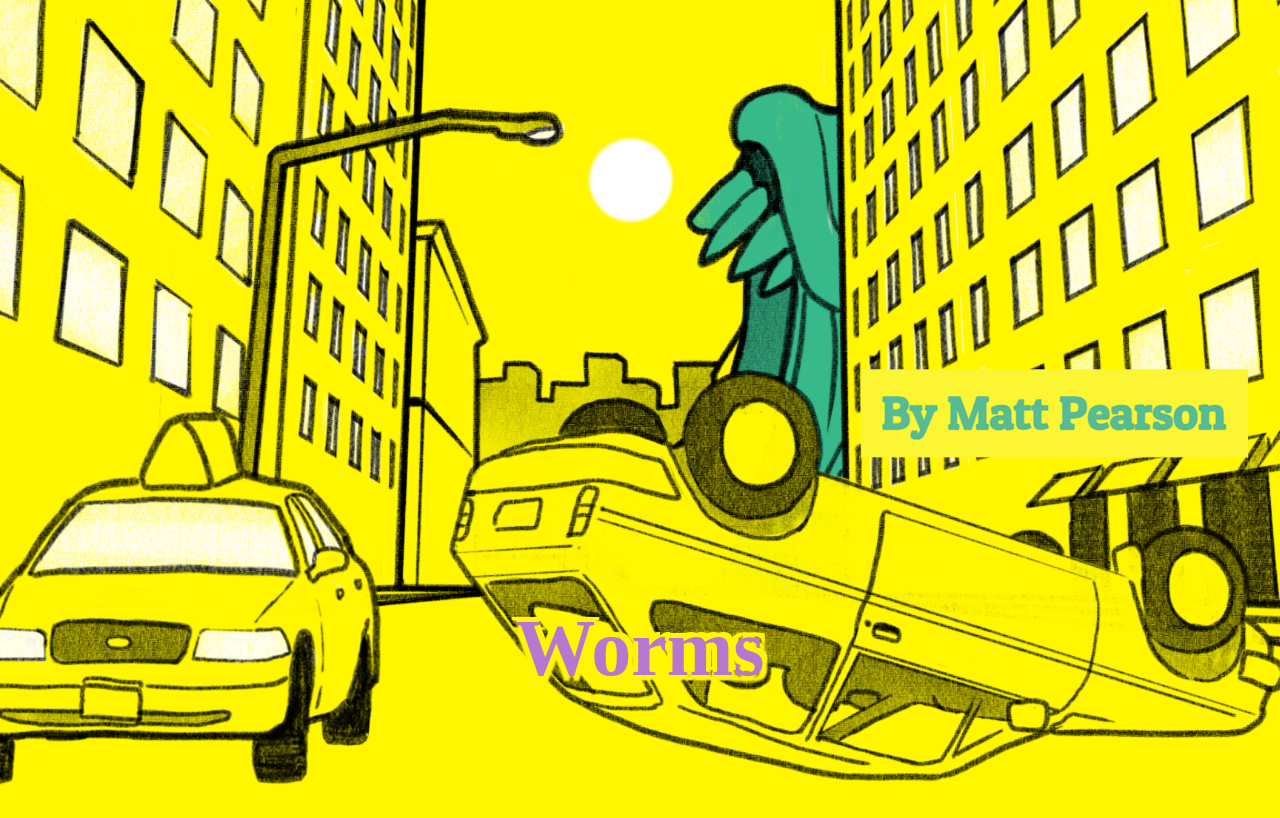
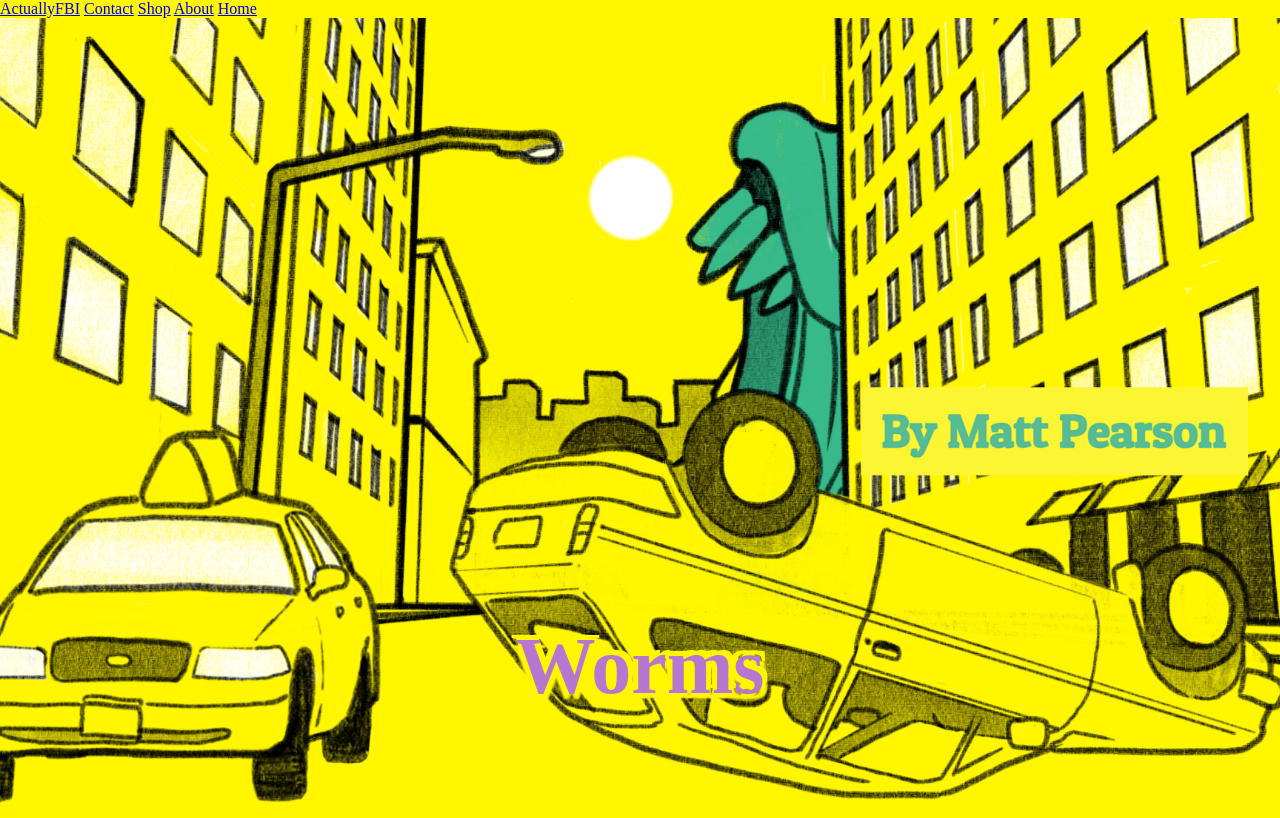
Before and after one commit to ActuallyFBI/Parallax, a plain HTML site: page index.html in a window 1280 px wide. Drawn offline with Linux system fonts and the light colour scheme; a web font is replaced by a local one.

Commit message:
Update index.html

```diff
--- a/index.html
+++ b/index.html
@@ -11,8 +11,16 @@
   <link href="https://fonts.googleapis.com/css?family=Patua+One:regular" rel="stylesheet" />
 </head>
 <body>
+  <div class="topnav">
+    <a href="#" class="logo">Actually<span class="fbi">FBI</span></a>
+    <a href="#contact">Contact</a>
+    <a href="#shop">Shop</a>
+    <a href="#about">About</a>
+    <a class="active" href="#home">Home</a>
+  </div>
   <div class="wrapper">
     <header>
+      <h1 class="title">Worms</h1>
       <img src="img/001.png" class="background--1">
       <img src="img/002.png" class="background--2">
       <img src="img/003.png" class="background--3">
@@ -21,11 +29,9 @@
       <img src="img/005.png" class="background--5">
       <img src="img/006.png" class="background--6">
     </br>
-      <h1 class="title">Worms</h1>
-    </br>
     </header>
     <section>
-      <h2>Introduction</h2>
+      <h2>Chapter 1</br><div class="break"></div>The worms</br>Attack</br>New York!</h2>
       <p>The monsters came from deep underground without much warning! There was a rumble for a few seconds, but you wouldnt have felt it unless you were very close to where one broke through the ground. Some came up beneath skyscrapers, tunneling their way through the core, writhing erratically to the top floors like a salmon swimming upstream. They were wormlike in appearance, but giant, with huge destructive teeth. They could bite though concrete and reinforced steel like a labrador can eat a packet of crisps.  If you've never seen a labrador eat a packet of crisps before I would highly recommend locating your nearest lab immediately, but that is of course good advice in general. Anyway, the beasts moved through earth and solid matter like a fish cuts through water, the 'permanent' structures offering little resistance as the monsters crashed through whatever got in their way. People obviously panicked. Of course they did! There were stampedes, crushing, and traffic accidents, so many that the roads became blocked with wrecked vehicles very quickly, and were impossible to get through in a car. The bridges suffered the same fates and became bottlenecks. The monsters seemed to target hotspots like that, like they sensed they could do the most damage, kill the most people..
         </br>People huddled in their apartment buildings, as blackouts made everything even more despairing, and fires ravaged the city. If you were lucky enough to be in a building that was not targetted, there was a chance you had some time to make a plan, but there were no obvious answers. What do you do when the city in which you live is assaulted with a coordinated attack by a large contingent of basically supernatural creatures who for all you know are indestructable. They came from the belly of the earth and can chomp through literally anything they want. There may actually be no way to fight these things. So you run. But where? Many tried to get away on the water, but there were too few boats. A fair few brave captains and their crews ventured some daring rescues, but without effective communication it was not as reliable as it should have been. Everyone was so slow to react. It was like the entire country, maybe the world, was in shock.
         </br>Videos began curculating on social media immediately. The footage was incredible. People were getting close up action footage of giant worms eating new york buildings. More than one person was eaten whole by a worm while recording footage, but it wasnt necessarily because they were taking silly risks to get the video, because people were doing everything they could to get to safety and still found themselves in the belly of the beasts before too long. They seemed to have amazing senses, and were able to hunt somehow. Whether it was movement they sensed, like a t-rex, or they could sniff people out perhaps, it wasnt clear. They were just incredibly good at honing in on people, and they seemed to be motivated to feed. Oh no! They weren't just merely eating people accidentally as they crunched up the city. They were definitely targetting people first, everythign else second. That much was clear from all the video footage coming in. At first there was so much but as the minutes and hours ticked away the survivors were silenced 1 by 1 as they were eaten or their phone batteries began dying or they became so exhausted they simply collapsed. Then there were relatively few videos for the outside world to study and learn from.
```
